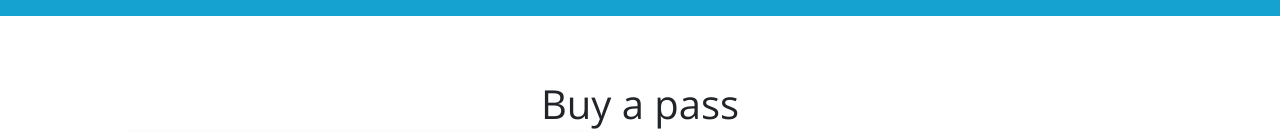
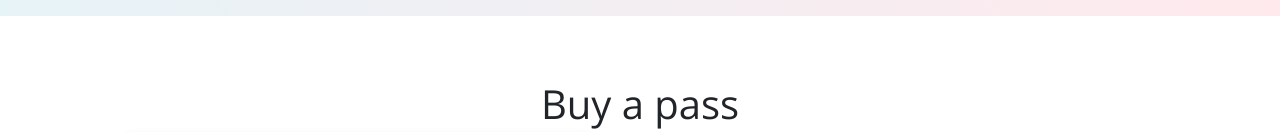
Before and after one commit to mridul-max/Haarlem-Festival, a PHP site: page /app/views/buy-pass.php in a window 1280 px wide. Shown: the top 133 px of the page. Run offline with PHP 8.4, Linux system fonts and the light colour scheme; some web fonts are replaced.

Commit message:
color changed

```diff
--- a/app/public/css/main.css
+++ b/app/public/css/main.css
@@ -27,6 +27,7 @@ p {
 }
 
 .navbar-nav {
+    background: linear-gradient(45deg, rgba(173, 216, 230, 0.3), rgba(255, 182, 193, 0.3));
     display: flex;
     flex-direction: row;
 }
@@ -36,7 +37,7 @@ p {
 }
 
 .navbar-nav .nav-link {
-    background-color: transparent !important;
+    background: linear-gradient(45deg, rgba(173, 216, 230, 0.3), rgba(254, 254, 254, 0.3)) !important;
     color: #000 !important;
     padding: 10px 25px;
     border: 2px solid #000 !important;
@@ -60,13 +61,12 @@ p {
 }
 
 .navbar-nav .nav-link:hover {
-    background-color: #add8e6 !important;
     z-index: 2; /* Bring hovered item forward */
     transform: scale(1.05);
 }
 
 .navbar {
-    background-color: rgb(21, 162, 209) !important;
+    background: linear-gradient(45deg, rgba(173, 216, 230, 0.3), rgba(255, 182, 193, 0.3)) !important;
     padding: 0.5rem 1rem;
 }
 
```
